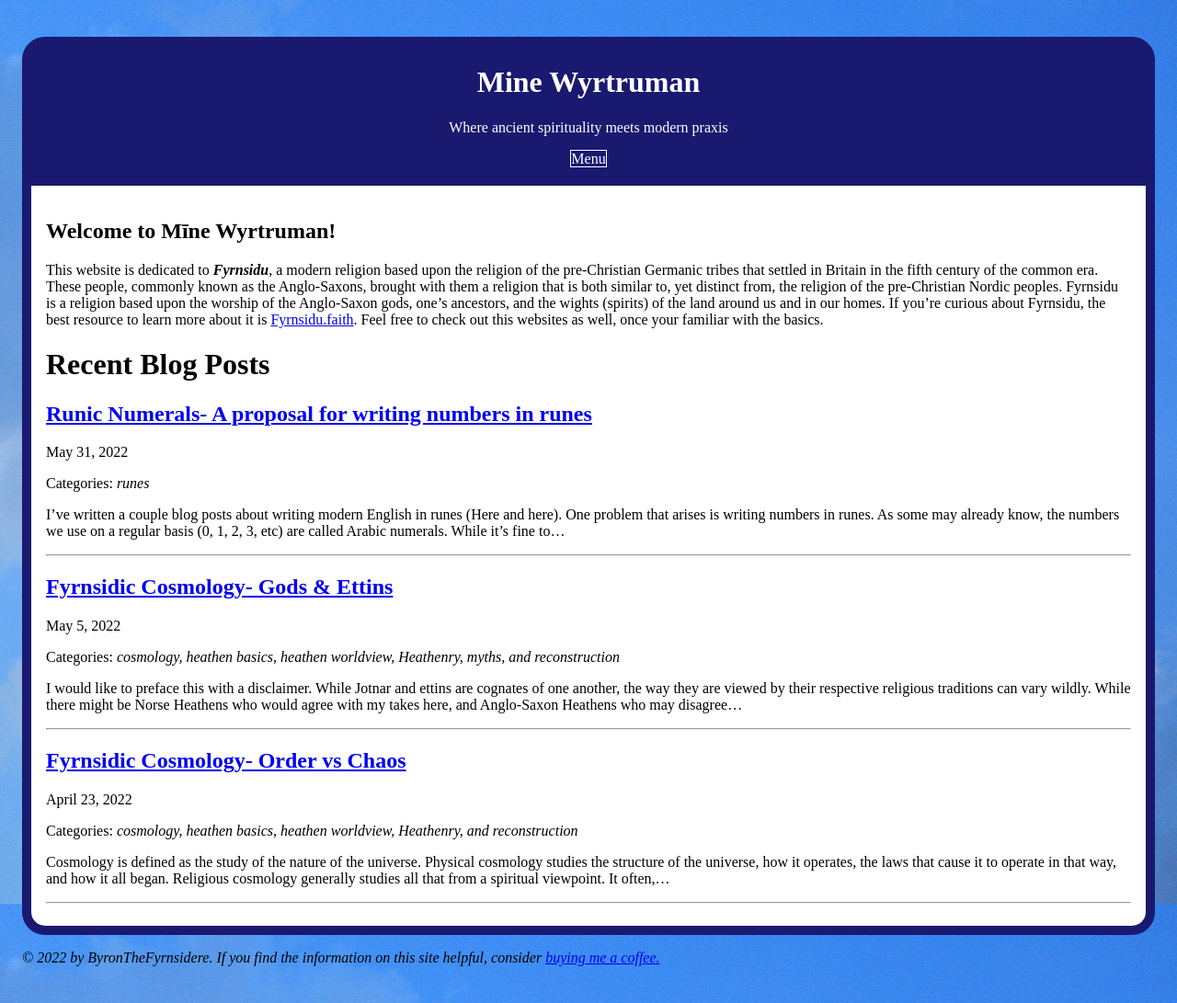
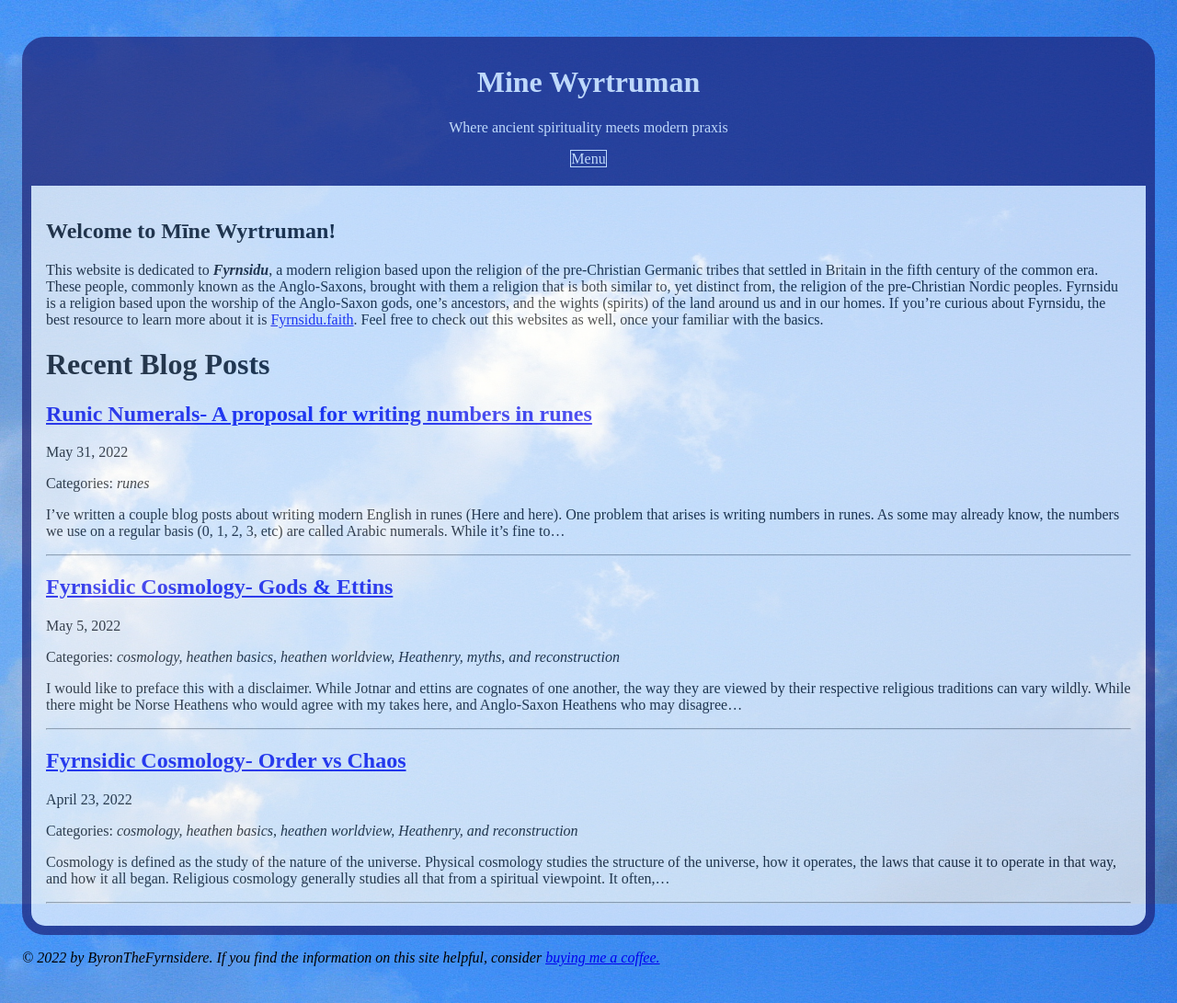
Before and after one commit to byronpendason/byronpendason.github.io, a Jekyll site: the page built from index.md, in a window 1280 px wide. Shown: the whole page at 92% size. Built offline with Jekyll 4.4.1, drawn with Linux system fonts in a browser that asks for light colours; our own code applies the rules of GitHub Pages for plain Markdown files; comment, search, counter and statistics services are not loaded.

Commit message:
Update style.css

```diff
--- a/css/style.css
+++ b/css/style.css
@@ -9,7 +9,7 @@ body {
 }
 #header {
   background-color: midnightblue;
-  opacity: 66;
+  opacity: 0.66;
   color: white;
   border-radius: 25px 25px 0px 0px;
   border-color: midnightblue;
@@ -39,7 +39,7 @@ body {
 }
 .dropdownContent {
   display: none;
-  opacity: 100;
+  opacity: 1;
   position: absolute;
   background-color: white;
   border-radius: 0px 0px 25px 25px;
@@ -62,7 +62,7 @@ body {
   border-width: 10px;
   border-style: solid;
   padding: 1em;
-  opacity: 66;
+  opacity: 0.66;
 }
 #footer {
   margin-top: 0px;
```
